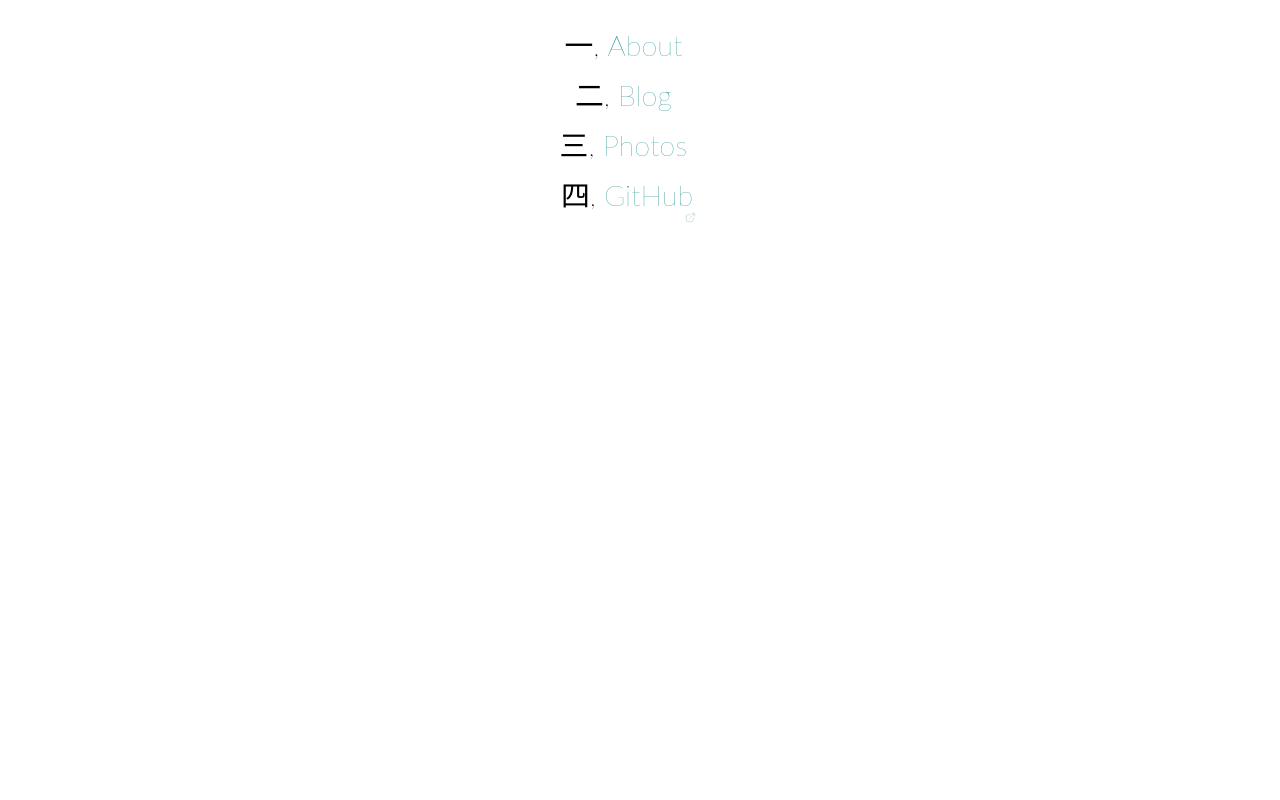
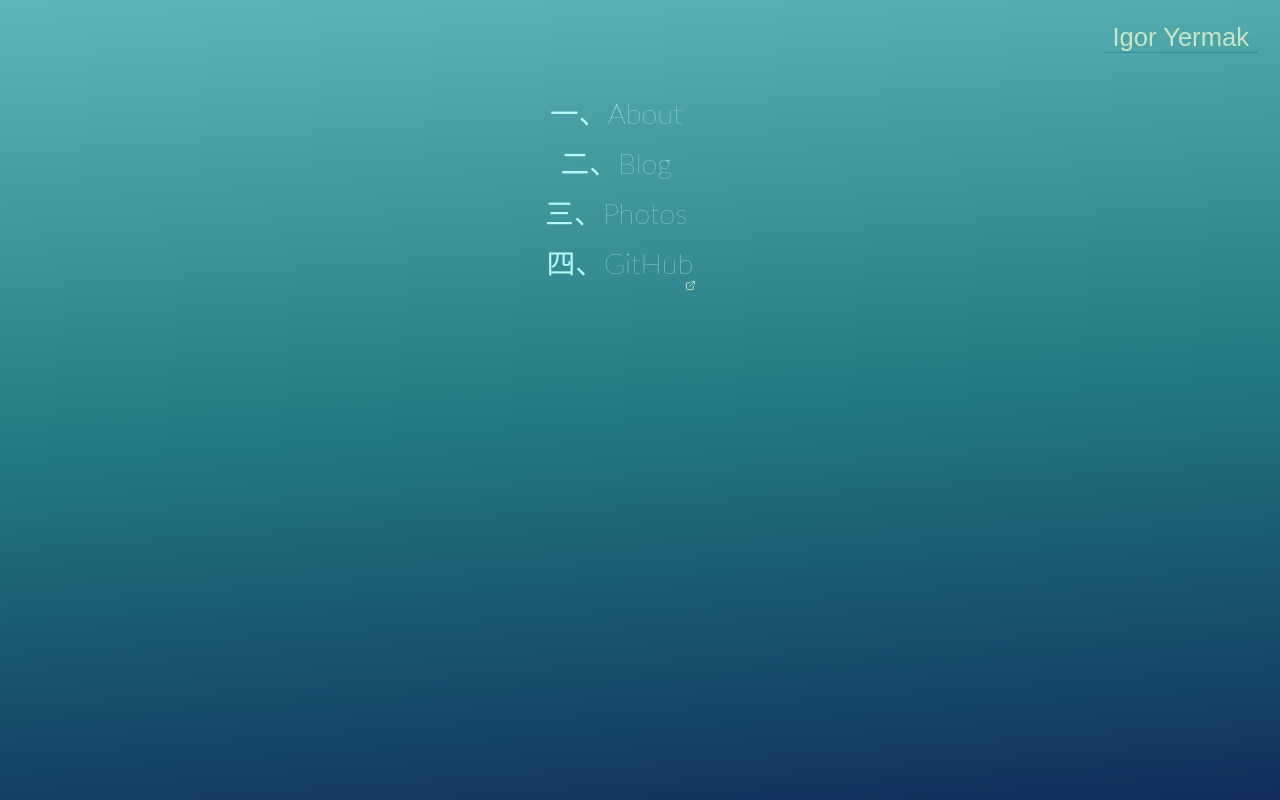
Before and after one commit to didacta/fira, a Gatsby site: page / in a window 1280 px wide. Built offline with nearby package versions, Linux system fonts and the light colour scheme; Gatsby itself is replaced by a stand-in of ours.

Commit message:
added css gradient background and migrating from gatsby v1 to v2

```diff
--- a/package.json
+++ b/package.json
@@ -12,7 +12,6 @@
     "babel-plugin-styled-components": "^1.5.1",
     "gatsby": "next",
     "gatsby-image": "next",
-    "gatsby-link": "next",
     "gatsby-plugin-react-helmet": "next",
     "gatsby-plugin-styled-components": "next",
     "gatsby-source-filesystem": "next",
--- a/src/components/Header/index.js
+++ b/src/components/Header/index.js
@@ -3,7 +3,8 @@
 
 const StyledHeader = styled.div`
 
-
+/* background: rgb(2,0,36);
+background: linear-gradient(90deg, rgba(2,0,36,1) 0%, rgba(33,119,129,1) 35%, rgba(17,177,177,1) 100%); */
   margin-top: 1px;
   text-align: right;
   body {
@@ -11,13 +12,13 @@
   }
   h1 {
     margin: 15px;
-    background-color: #0e3b3c;
+    background-color: linear-gradient(90deg, rgba(2,0,36,1) 0%, rgba(33,119,129,1) 35%, rgba(17,177,177,1) 100%);;
     color: blue;
     font-size: 1.3rem;
     font-family: 'Dunbar', sans-serif;
     font-weight: 200;
     font-style: normal;
-    border-bottom: 4px solid teal;
+    border-bottom: 1px dotted #217781;
     display: inline-flex;
     @media (min-width: 768px) {
       font-size: 1.6rem;
@@ -29,7 +30,7 @@
       padding: 0 8px;
       &:hover {
         color: #fdfcfa;
-        background: teal;
+        background: #020024;
       }
     }
   }
--- a/src/components/Menu/index.js
+++ b/src/components/Menu/index.js
@@ -2,14 +2,16 @@
 import styled from 'styled-components'
 
 const StyledMenu = styled.ul`
-  list-style-type:korean-hanja-informal;
+  list-style-type:cjk-ideographic;
   padding-left: 10.0px;
   padding-top:  5.0px;
-  padding-bottom:500px;
+  padding-bottom:100px;
   display: flex;
   flex-direction: column;
   align-items: center;
   margin: 1rem 0;
+  color: #b8f9f9;
+
 
 
   li {
@@ -39,12 +41,34 @@
     }
   }
   a {
-    color: teal;
+    color: #b8f9f9;
     text-decoration: none;
     &:hover {
+      padding: 5%;
       text-decoration: underline;
+      background-color: #217781;
+      border-radius:5%;
     }
   }
+  h1 {
+    margin: 15px;
+    color: teal;
+    font-size: 1.3rem;
+    font-family: 'Dunbar', sans-serif;
+    font-weight: 200;
+    font-style: normal;
+    border: 2px solid teal;
+    display: inline-flex;
+    &:hover {
+      color: #fdfcfa;
+      background-color: pink;
+      padding: 3px;
+    }
+    @media (min-width: 768px) {
+      font-size: 2.7rem;
+
+    }
+
 `
 
 const Menu = ({ children }) => {
--- /dev/null
+++ b/src/components/layout.js
@@ -0,0 +1,66 @@
+import React from 'react'
+import Helmet from 'react-helmet'
+import PropTypes from 'prop-types'
+import { StaticQuery } from 'gatsby'
+import style from '../styles/style.css';
+
+
+import styled from 'styled-components'
+
+import Header from '../components/Header/index.js'
+import Footer from '../components/Footer/index.js'
+//import { graphql } from 'graphql';
+
+const Layout = ({ children }) => (
+  <div>
+    <Helmet
+      title="Igor Yermak"
+      meta={[
+        {
+          name: 'description',
+          content:
+            'Igor is a full-stack web developer, photographer and occasional writer',
+        },
+      ]}
+    >
+      <meta property="og:locale" content="en_US" />
+    </Helmet>
+    <div className="site">
+      <Header />
+      <style>
+
+        background: rgb(16,47,89);
+  background: linear-gradient(356deg, rgba(16,47,89,1) 0%, rgba(33,119,129,1) 47%, rgba(47,161,161,0.7749474789915967) 100%);
+  background-size: 100%;
+  height: 100vh
+      </style>
+      <main className="site-content ">{children}</main>
+      <Footer />
+    </div>
+  </div>
+);
+
+export default Layout;
+
+
+/* export default ({ children, location }) => (
+  <StaticQuery
+    query={graphql`
+    query LayoutQuery {
+      site {
+        siteMetadata {
+          title
+        }
+      }
+    }
+    `}
+    render={data => (
+      <>
+        <Helmet titleTemplate={`%s | ${data.site.siteMetadata.title}`} defaultTitle={data.site.siteMetadata.title} />
+        <div>
+          {children}
+        </div>
+      </>
+    )}
+  />
+) */
--- a/src/pages/index.js
+++ b/src/pages/index.js
@@ -1,19 +1,28 @@
 import React from 'react'
-import Link from 'gatsby-link'
-
+import Layout from "../components/layout"
+import {Link} from 'gatsby'
+import Header from '../components/Header'
 import Menu from '../components/Menu'
 import icon from '../assets/external-link.svg'
 
-export default () => (
+export default props => (
+  <Layout location ={props.location}>
+  <Header>
+  <h1><Link to='/'>Igor Yermak</Link></h1>
+  </Header>
   <Menu>
+
+
     <li><Link to='/about'>About</Link></li>
     <li><Link to='/blog'>Blog</Link></li>
     <li><Link to='/photo'>Photos</Link></li>
     <li>
-      <a href='https://github.com/didacta' target='_blank'>
+      <a href='https://github.com/didacta' target='noopener noreferrer'>
         GitHub
       </a>
       <img id='external-link' src={icon} alt='External link icon' />
     </li>
   </Menu>
+  </Layout>
+
 )
--- /dev/null
+++ b/src/styles/style.css
@@ -0,0 +1,9 @@
+html {
+  background: rgb(16,47,89);
+  background: linear-gradient(356deg, rgba(16,47,89,1) 0%, rgba(33,119,129,1) 47%, rgba(47,161,161,0.7749474789915967) 100%);
+  height: 100vh;
+  -webkit-background-size: cover;
+  -moz-background-size: cover;
+  -o-background-size: cover;
+  background-size: cover;
+}
```
Also changed, not shown: src/layouts/index.js (deleted, +0 -51 lines).
